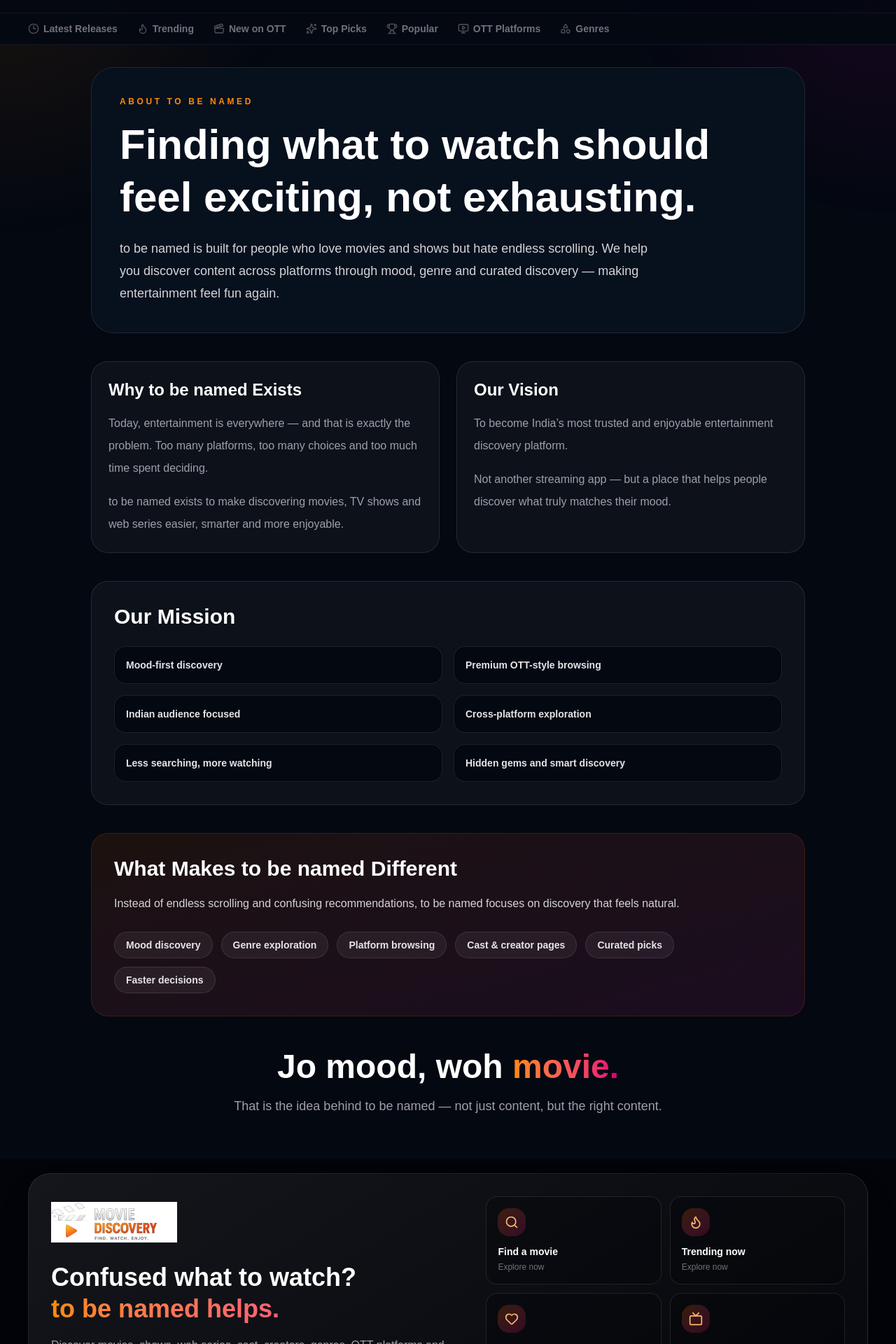
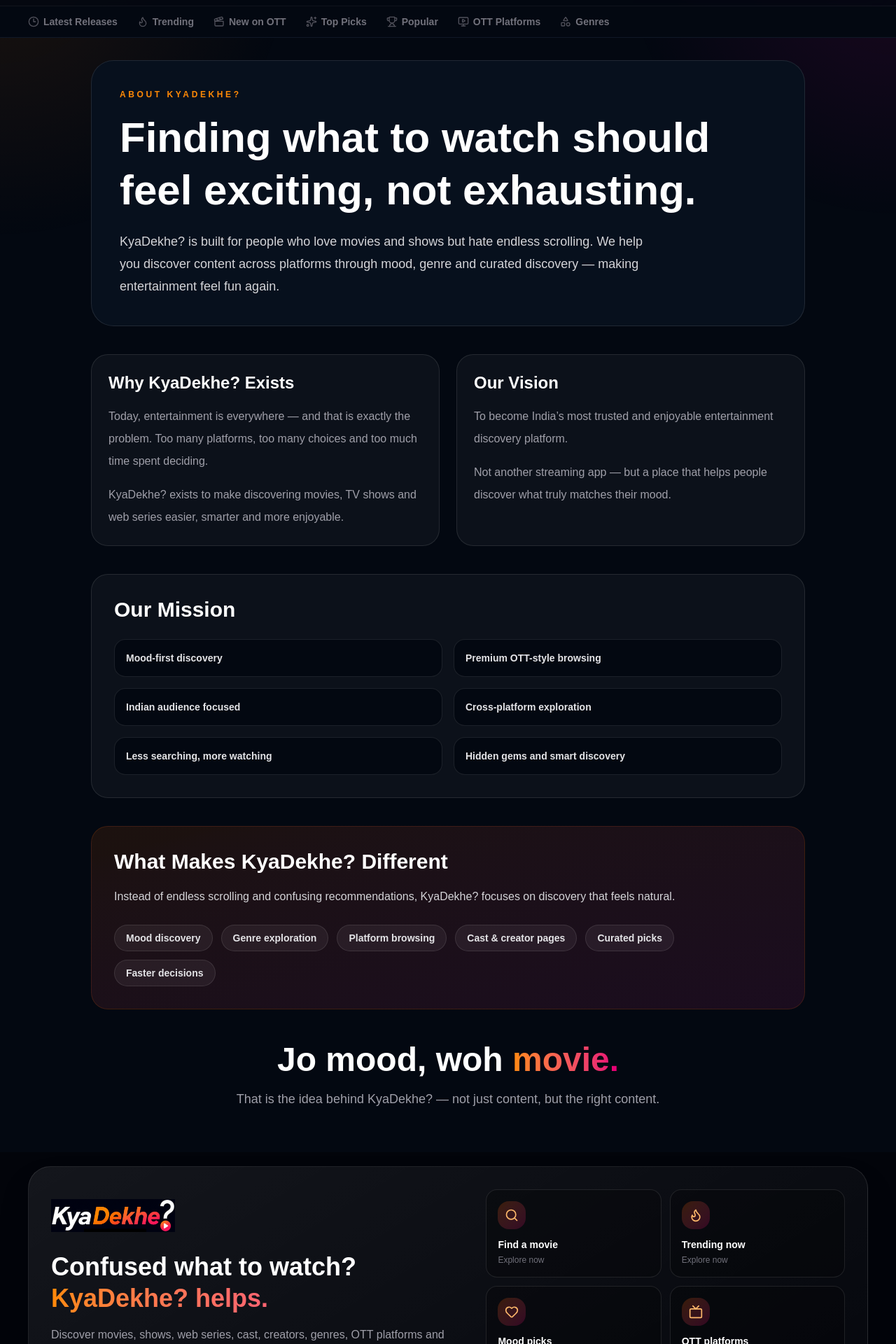
Before and after one commit to LotusTurnedBlue/kyadekhe, a Next.js app: page /about in a window 1280 px wide. Shown: the part 80-2000 px from the top of the page at 70% size. Built offline with nearby package versions, Linux system fonts and the light colour scheme.

Commit message:
Add placeholder branding for feedback preview

```diff
--- a/app/about/page.tsx
+++ b/app/about/page.tsx
@@ -6,7 +6,7 @@ export default function AboutPage() {
       <div className="relative mx-auto max-w-[1100px] px-5 pb-5 pt-8 md:px-10 md:pb-10">
         <section className="rounded-[32px] border border-white/10 bg-[#07101d] p-6 md:p-10">
           <p className="text-xs font-black uppercase tracking-[0.3em] text-orange-400">
-            About to be named
+            About KyaDekhe?
           </p>
 
           <h1 className="mt-4 text-4xl font-black leading-tight md:text-6xl">
@@ -14,7 +14,8 @@ export default function AboutPage() {
           </h1>
 
           <p className="mt-5 max-w-3xl text-lg leading-8 text-zinc-300">
-            to be named is built for people who love movies and shows
+            KyaDekhe?
+             is built for people who love movies and shows
             but hate endless scrolling. We help you discover content
             across platforms through mood, genre and curated discovery —
             making entertainment feel fun again.
@@ -24,7 +25,8 @@ export default function AboutPage() {
         <section className="mt-10 grid gap-6 md:grid-cols-2">
           <div className="rounded-3xl border border-white/10 bg-white/[0.04] p-6">
             <h2 className="text-2xl font-black text-white">
-              Why to be named Exists
+              Why KyaDekhe?
+               Exists
             </h2>
 
             <p className="mt-4 leading-8 text-zinc-400">
@@ -34,7 +36,8 @@ export default function AboutPage() {
             </p>
 
             <p className="mt-4 leading-8 text-zinc-400">
-              to be named exists to make discovering movies, TV shows and
+              KyaDekhe?
+               exists to make discovering movies, TV shows and
               web series easier, smarter and more enjoyable.
             </p>
           </div>
@@ -82,12 +85,14 @@ export default function AboutPage() {
 
         <section className="mt-10 rounded-3xl border border-orange-500/15 bg-gradient-to-br from-orange-500/10 to-pink-500/10 p-6 md:p-8">
           <h2 className="text-3xl font-black text-white">
-            What Makes to be named Different
+            What Makes KyaDekhe?
+             Different
           </h2>
 
           <p className="mt-4 leading-8 text-zinc-300">
             Instead of endless scrolling and confusing recommendations,
-            to be named focuses on discovery that feels natural.
+            KyaDekhe?
+             focuses on discovery that feels natural.
           </p>
 
           <div className="mt-6 flex flex-wrap gap-3">
@@ -115,7 +120,8 @@ export default function AboutPage() {
           </h2>
 
           <p className="mx-auto mt-4 max-w-2xl text-lg leading-8 text-zinc-400">
-            That is the idea behind to be named —
+            That is the idea behind KyaDekhe?
+             —
             not just content, but the right content.
           </p>
         </section>
--- a/app/genre/[slug]/page.tsx
+++ b/app/genre/[slug]/page.tsx
@@ -30,7 +30,7 @@ export default async function GenreDetailPage({
     <AppShell>
       <ContentGridPage
         title={genre.name}
-        subtitle={`Explore ${genre.name} titles on to be named.`}
+        subtitle={`Explore ${genre.name} titles on KyaDekhe?`}
         content={content}
         enableTypeFilter
       />
--- a/app/latest-releases/page.tsx
+++ b/app/latest-releases/page.tsx
@@ -24,7 +24,7 @@ export default async function LatestReleasesPage() {
     <AppShell>
       <ContentGridPage
         title="Latest Releases"
-        subtitle="Recently added titles on to be named."
+        subtitle="Recently added titles on KyaDekhe?"
         content={content}
         enableTypeFilter
       />
--- a/components/branding/BrandLogo.tsx
+++ b/components/branding/BrandLogo.tsx
@@ -9,12 +9,12 @@ export default function BrandLogo() {
       aria-label="Go to homepage"
     >
       <Image
-        src="/tobenamed.png"
+        src="/kyadekhe-logo.png"
         alt="KyaDekhe?"
-        width={1440}
-        height={460}
+        width={1414}
+        height={370}
         priority
-        className="h-[46px] md:h-[57.5px] w-[144px] md:w-[180px]"
+        className="h-[37px] md:h-[46.25px] w-[141.4px] md:w-[176.75px]"
       />
     </Link>
   );
--- a/components/home/WhyKyaDekhe.tsx
+++ b/components/home/WhyKyaDekhe.tsx
@@ -17,7 +17,7 @@ const features = [
 export default function WhyKyaDekhe() {
   return (
     <section className="hidden pt-8 md:block">
-      <h2 className="mb-5 text-2xl font-black">Why to be named.</h2>
+      <h2 className="mb-5 text-2xl font-black">Why KyaDekhe?</h2>
 
       <div className="grid grid-cols-4 gap-5">
         {features.map(([Icon, title, desc]) => (
--- a/components/layout/BottomNav.tsx
+++ b/components/layout/BottomNav.tsx
@@ -30,7 +30,7 @@ const moreItems = [
   ["Top Picks", "/top-picks", Sparkles],
   ["Latest Releases", "/latest-releases", CalendarDays],
   ["New on OTT", "/new-on-ott", Clapperboard],
-  ["About to be named", "/about", Info],
+  ["About KyaDekhe?", "/about", Info],
 ] as const;
 
 export default function BottomNav() {
--- a/components/layout/DesktopHeader.tsx
+++ b/components/layout/DesktopHeader.tsx
@@ -134,7 +134,7 @@ export default function DesktopHeader() {
                       : "text-zinc-300"
                   }`}
                 >
-                  About to be named
+                  About KyaDekhe?
                 </Link>
               </div>
             )}
--- a/components/layout/Footer.tsx
+++ b/components/layout/Footer.tsx
@@ -76,7 +76,7 @@ export default function Footer() {
               <h2 className="mt-5 max-w-xl text-2xl font-black leading-tight text-white md:text-4xl">
                 Confused what to watch?
                 <span className="block bg-gradient-to-r from-orange-400 to-pink-500 bg-clip-text text-transparent">
-                  to be named helps.
+                  KyaDekhe? helps.
                 </span>
               </h2>
 
@@ -166,7 +166,7 @@ export default function Footer() {
             </div>
 
             <div className="mt-6 flex flex-col items-center gap-3 border-t border-white/10 pt-5 text-xs text-zinc-500 md:flex-row md:items-center md:justify-between">
-              <p>© {new Date().getFullYear()} to be named. All rights reserved.</p>
+              <p>© {new Date().getFullYear()} KyaDekhe?. All rights reserved.</p>
             </div>
           </div>
         </div>
--- a/components/layout/MobileMenu.tsx
+++ b/components/layout/MobileMenu.tsx
@@ -166,7 +166,7 @@ export default function MobileMenu({
               <span className="flex items-center gap-4">
                 <Info className="h-5 w-5 text-orange-400" />
                 <span className="text-xl font-black tracking-tight">
-                  About to be named
+                  About KyaDekhe?
                 </span>
               </span>
 
```
